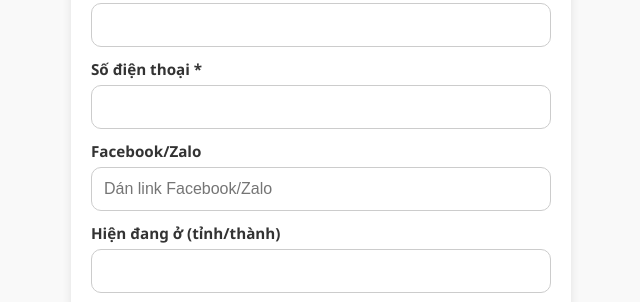
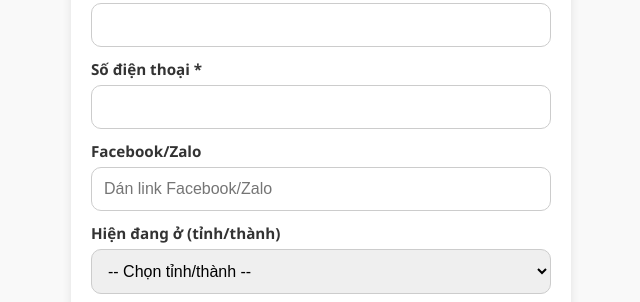
Before and after one commit to dinhkhanhtung/hop-lop-2025, a plain HTML site: page index.html in a window 1280 px wide. Shown: the part 483-785 px from the top of the page, without its empty margins (319-959 px from the left). Drawn offline with Linux system fonts and the light colour scheme.

Commit message:
Update index.html

```diff
--- a/index.html
+++ b/index.html
@@ -15,7 +15,6 @@
       min-height: 100vh;
       padding: 10px;
     }
-
     .container {
       background: white;
       border-radius: 16px;
@@ -25,20 +24,17 @@
       padding: 20px;
       box-sizing: border-box;
     }
-
     .banner {
       width: 100%;
       border-radius: 12px;
       margin-bottom: 15px;
     }
-
     h2 {
       text-align: center;
       color: #2c3e50;
       font-size: 1.4rem;
       margin-bottom: 15px;
     }
-
     label {
       display: block;
       margin-top: 12px;
@@ -46,7 +42,6 @@
       font-size: 0.95rem;
       color: #333;
     }
-
     input, select, textarea {
       width: 100%;
       padding: 12px;
@@ -56,7 +51,6 @@
       font-size: 1rem;
       box-sizing: border-box;
     }
-
     button {
       margin-top: 20px;
       width: 100%;
@@ -69,11 +63,9 @@
       cursor: pointer;
       font-weight: bold;
     }
-
     button:hover {
       background: #45a049;
     }
-
     .success {
       display: none;
       text-align: center;
@@ -101,7 +93,31 @@
       <input type="url" name="social" placeholder="Dán link Facebook/Zalo">
 
       <label>Hiện đang ở (tỉnh/thành)</label>
-      <input type="text" name="location">
+      <select name="location" required>
+        <option value="">-- Chọn tỉnh/thành --</option>
+        <option>An Giang</option><option>Bà Rịa - Vũng Tàu</option>
+        <option>Bạc Liêu</option><option>Bắc Kạn</option><option>Bắc Giang</option>
+        <option>Bắc Ninh</option><option>Bến Tre</option><option>Bình Dương</option>
+        <option>Bình Định</option><option>Bình Phước</option><option>Bình Thuận</option>
+        <option>Cà Mau</option><option>Cao Bằng</option><option>Cần Thơ</option>
+        <option>Đà Nẵng</option><option>Đắk Lắk</option><option>Đắk Nông</option>
+        <option>Điện Biên</option><option>Đồng Nai</option><option>Đồng Tháp</option>
+        <option>Gia Lai</option><option>Hà Giang</option><option>Hà Nam</option>
+        <option>Hà Nội</option><option>Hà Tĩnh</option><option>Hải Dương</option>
+        <option>Hải Phòng</option><option>Hậu Giang</option><option>Hòa Bình</option>
+        <option>Hưng Yên</option><option>Khánh Hòa</option><option>Kiên Giang</option>
+        <option>Kon Tum</option><option>Lai Châu</option><option>Lạng Sơn</option>
+        <option>Lào Cai</option><option>Lâm Đồng</option><option>Long An</option>
+        <option>Nam Định</option><option>Nghệ An</option><option>Ninh Bình</option>
+        <option>Ninh Thuận</option><option>Phú Thọ</option><option>Phú Yên</option>
+        <option>Quảng Bình</option><option>Quảng Nam</option><option>Quảng Ngãi</option>
+        <option>Quảng Ninh</option><option>Quảng Trị</option><option>Sóc Trăng</option>
+        <option>Sơn La</option><option>Tây Ninh</option><option>Thái Bình</option>
+        <option>Thái Nguyên</option><option>Thanh Hóa</option><option>Thừa Thiên Huế</option>
+        <option>Tiền Giang</option><option>TP Hồ Chí Minh</option><option>Trà Vinh</option>
+        <option>Tuyên Quang</option><option>Vĩnh Long</option><option>Vĩnh Phúc</option>
+        <option>Yên Bái</option>
+      </select>
 
       <label>Bạn có tham gia họp lớp không?</label>
       <select name="attend">
```
